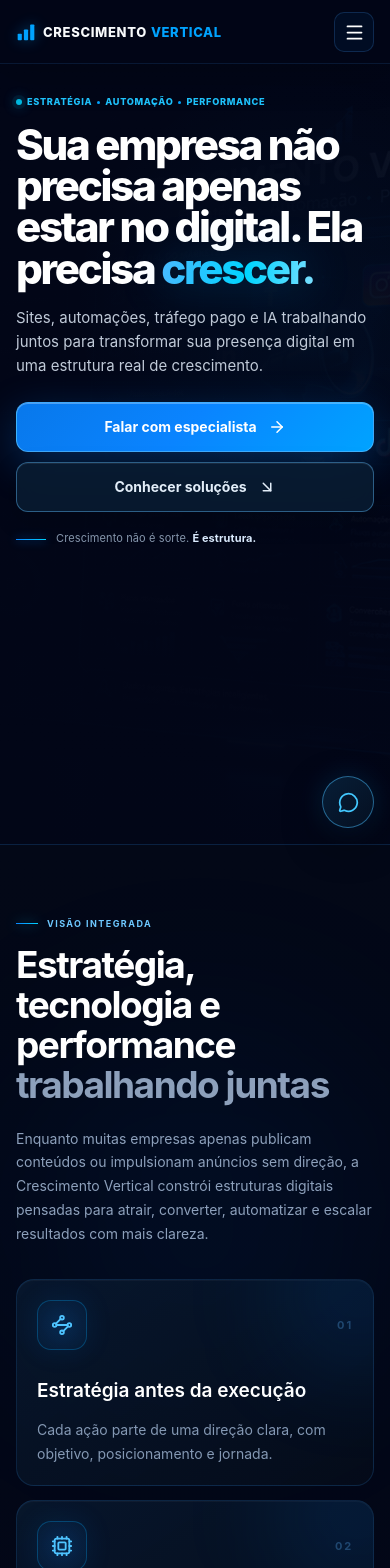
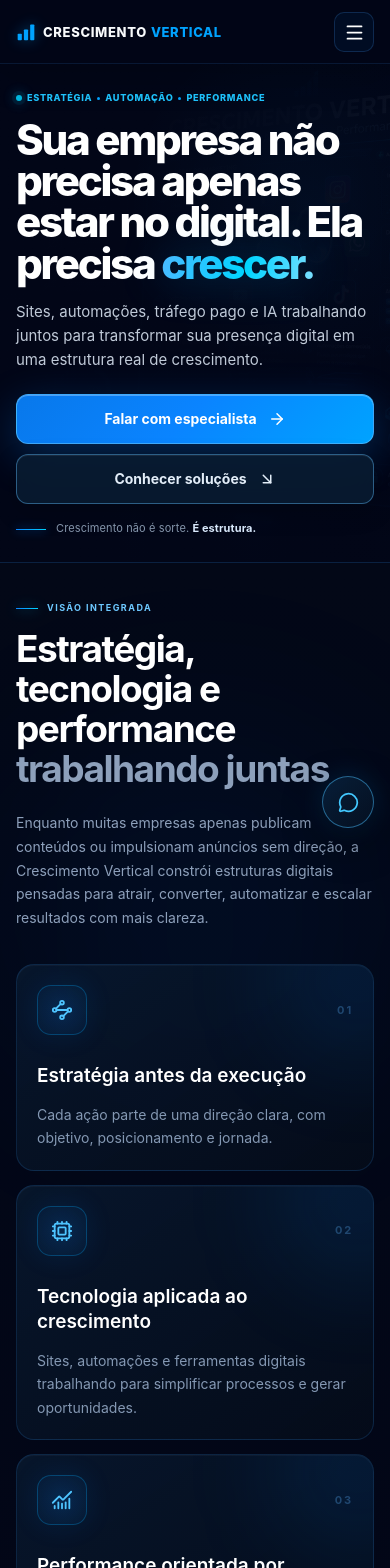
Before and after one commit to araujosdeveloper/crescimento-vertical, a Next.js app: page / in a window 390 px wide. Shown: the top 1568 px of the page. Built offline with nearby package versions, Linux system fonts and the light colour scheme.

Commit message:
reduz espaco entre hero e secoes no mobile

```diff
--- a/src/app/globals.css
+++ b/src/app/globals.css
@@ -354,3 +354,50 @@
 @media (max-width: 380px) {
   .hero-copy h1 { font-size: clamp(2.4rem, 10.8vw, 2.6rem); }
 }
+/* Ajuste fino mobile: remove buraco entre hero e próxima seção */
+@media (max-width: 640px) {
+  .hero-stage {
+    min-height: auto !important;
+    padding-top: 68px !important;
+  }
+
+  .hero-layout {
+    min-height: auto !important;
+    align-items: flex-start !important;
+    padding-block: 28px 30px !important;
+  }
+
+  .hero-copy h1 {
+    margin-top: 14px !important;
+  }
+
+  .hero-copy > p {
+    margin-top: 16px !important;
+  }
+
+  .hero-actions {
+    margin-top: 22px !important;
+  }
+
+  .hero-manifesto {
+    margin-top: 16px !important;
+  }
+
+  .section-pad {
+    padding-block: 54px !important;
+  }
+
+  .authority-section.section-pad {
+    padding-top: 44px !important;
+  }
+}
+
+@media (max-width: 430px) {
+  .hero-layout {
+    padding-block: 24px 26px !important;
+  }
+
+  .authority-section.section-pad {
+    padding-top: 38px !important;
+  }
+}
```
